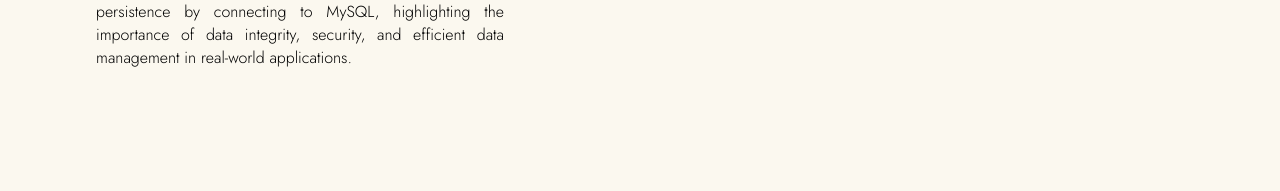
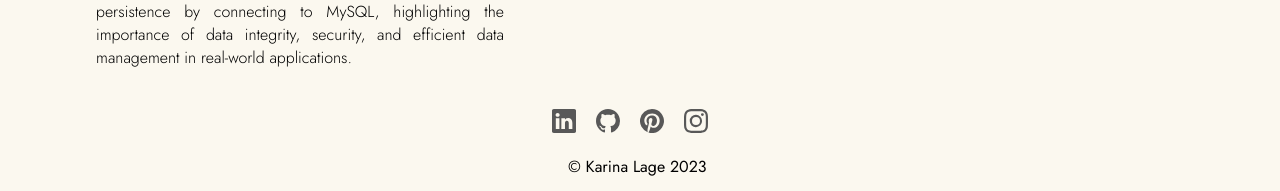
Before and after one commit to kaalage/karina-lage-portfolio, a React (Create React App) app: page /karina-lage-portfolio/project3 in a window 1280 px wide. Shown: the part 834-1025 px from the top of the page. Before the commit the page ends 903 px from the top, so only its background shows below. Built offline with nearby package versions, Linux system fonts and the light colour scheme.

Commit message:
Created footer component

```diff
--- a/src/App.css
+++ b/src/App.css
@@ -485,6 +485,28 @@ box-shadow: 0px 0px 10px rgba(0, 0, 0, 0.3);
 }
 
 
+/* FOOTER COMPONENT */
+.footer-wrapper {
+  display: flex;
+  justify-content: center;
+  align-items: center;
+}
+
+.footer-icons {
+  margin-top: 2.5rem;
+}
+
+.footer-icons svg {
+  font-size: 1.5rem;
+  margin-right: 1.25rem;
+  color: #585858;
+}
+
+.copyright p {
+  margin: 1rem;
+}
+
+
 /* RESPONSIVENESS */
 @media (max-width: 1000px) {
   .navbar-links-container a {
--- a/src/App.js
+++ b/src/App.js
@@ -4,6 +4,7 @@ import { BrowserRouter as Router, Route, Routes } from 'react-router-dom';
 import ProjectDetail1 from './Components/ProjectDetail1';
 import ProjectDetail2 from './Components/ProjectDetail2';
 import ProjectDetail3 from './Components/ProjectDetail3';
+import Footer from './Components/Footer';
 
 function App() {
   return (
@@ -14,8 +15,8 @@ function App() {
           <Route path="/karina-lage-portfolio/project1" element={<ProjectDetail1 />}></Route>
           <Route path="/karina-lage-portfolio/project2" element={<ProjectDetail2 />}></Route>
           <Route path="/karina-lage-portfolio/project3" element={<ProjectDetail3 />}></Route>
-
         </Routes>
+        <Footer />
       </div>
     </Router>
   );
--- /dev/null
+++ b/src/Components/Footer.js
@@ -0,0 +1,33 @@
+import React from "react";
+import { BsLinkedin } from "react-icons/bs";
+import { BsGithub } from "react-icons/bs";
+import { BsPinterest } from "react-icons/bs";
+import { BsInstagram } from "react-icons/bs";
+
+const Footer = () => {
+  return (
+    <div className="footer-wrapper">
+      <div className="footer-section">
+        <div className="footer-icons">
+            <a href="https://www.linkedin.com/in/karina-lage/">
+                <BsLinkedin/>
+            </a>
+            <a href="https://github.com/kaalage">
+                <BsGithub />
+            </a>
+            <a href="https://br.pinterest.com/karinar_lage/">
+                <BsPinterest />
+            </a>
+            <a href="https://www.instagram.com/kaalage/">
+                <BsInstagram />
+            </a>
+        </div>
+        <div className="copyright">
+            <p>&copy; Karina Lage 2023</p>
+        </div>
+      </div>
+    </div>
+  );
+};
+
+export default Footer;
```
